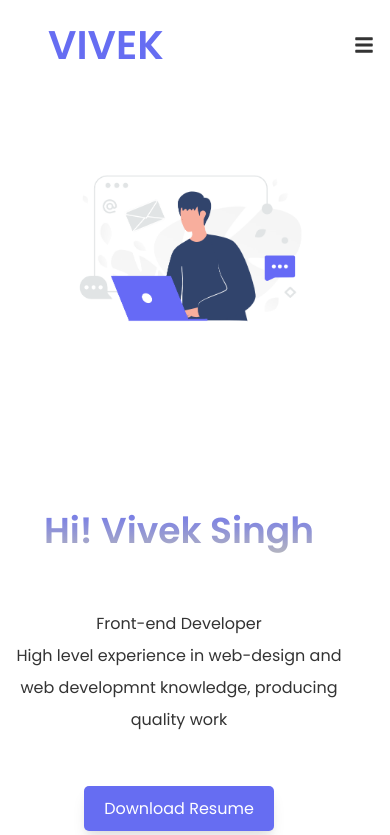
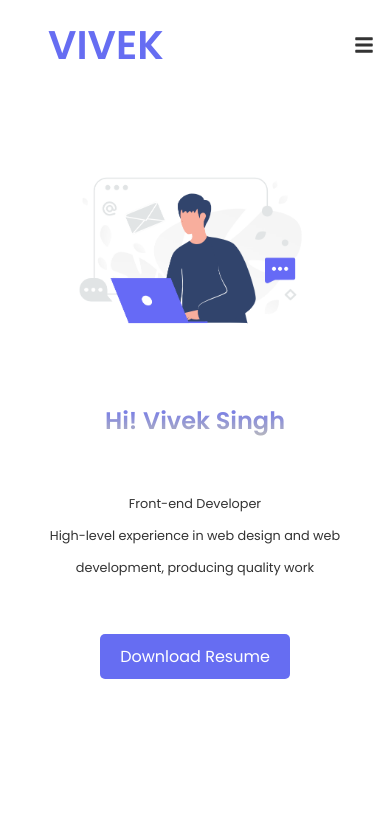
Before and after one commit to vivekrajput-93/Portfolio, a React (Create React App) app: page / in a window 390 px wide. Shown: the top 835 px of the page. Built offline with nearby package versions, Linux system fonts and the light colour scheme.

Commit message:
Portfolio

```diff
--- a/src/App.js
+++ b/src/App.js
@@ -17,9 +17,9 @@ function App() {
     <Home />
     <About />
     <Skills />
-    <Service />
+    {/* <Service />
     <Work />
-    <Contact />
+    <Contact /> */}
 
     </div>
   );
--- a/src/pages/About/About.css
+++ b/src/pages/About/About.css
@@ -1,10 +1,19 @@
 /* Default styles for larger screens */
+
+.about {
+    width: 100%;
+    height: 90vh;
+    min-height: 100%;
+}
+
 .about-container {
     display: grid;
     grid-template-columns: repeat(2, 1fr);
     column-gap: 4rem;
     align-items: center;
 }
+
+
 
 .grid-img {
     width: 100%;
@@ -99,6 +108,10 @@ h1 {
 
     }
 
+    .about {
+        margin-top: 5rem;
+    }
+
 
 
 }
--- a/src/pages/About/About.jsx
+++ b/src/pages/About/About.jsx
@@ -6,7 +6,7 @@ import Info from './Info';
 
 const About = () => {
   return (
-    <section id='about'>
+    <section id='about' className='about'>
 
         <h1 className='about__me'>About me</h1>
         <h1 className='subtitle'>My Introduction</h1>
--- a/src/pages/Home/Home.css
+++ b/src/pages/Home/Home.css
@@ -1,11 +1,12 @@
-
+/* Home.css */
 .contain {
   display: flex;
   align-items: center;
-    gap: 100px;
-    /* height: 90vh; */
+  justify-content: space-around;
   overflow: hidden;
-
+  height: 90vh;
+  min-height: auto;
+  position: relative;
 }
 
 .item {
@@ -13,61 +14,51 @@
   display: flex;
   flex-direction: column;
   gap: 50px;
-
 }
 
 
-  .one {
-    padding-left: 4rem;
-
-  }
 
 .img {
-    width: 100%;
-    height: 700px;
+  max-height: 100%;
   object-fit: contain;
   animation: move 2s infinite ease alternate;
-
 }
 
 @keyframes move {
   from {
     transform: translateY(-10px);
   }
-
   to {
     transform: translateY(10px) scale(1.02);
   }
 }
 
-
 .title {
-    font-size: 72px;
-    background: linear-gradient(to bottom, #666DF2, #bbb);
+  font-size: 4rem;
+  background: linear-gradient(to bottom, #666df2, #bbb);
   -webkit-background-clip: text;
-    -webkit-text-fill-color:  transparent;
+  -webkit-text-fill-color: transparent;
+  margin-left: 0;
 }
-
 
 .item .desc {
   font-size: 20px;
   font-weight: 300;
   line-height: 2rem;
-    margin-left: 5rem;
   color: #333;
+  margin-left: 10rem;
 }
 
 .button {
   padding: 20px;
   cursor: pointer;
-    background-color: #666DF2;
+  background-color: #666df2;
   color: white;
   width: max-content;
   border: none;
   border-radius: 5px;
   font-size: 1.2rem;
-    margin-left: 5rem;
-    box-shadow: rgba(0, 0, 0, 0.1) 0px 10px 15px -3px, rgba(0, 0, 0, 0.05) 0px 4px 6px -2px;
+  margin-left: 10rem;
 }
 
 .button:hover {
@@ -82,9 +73,6 @@
   margin-left: 1rem;
 }
 
-
-
-
 /* Add media query for screens smaller than 768px (adjust as needed) */
 @media (max-width: 968px) {
   .contain {
@@ -98,53 +86,58 @@
     padding: 2rem;
   }
 
+  .item .desc {
+    margin-left: 0;
+  }
+
   .img {
-      height: auto;
+    max-height: auto;
     max-width: 100%;
     object-fit: contain;
   }
 
   .title {
-      font-size: 48px;
+    font-size: 1.5rem;
+    width: 100%;
   }
 
   .button {
+    padding: 10px 20px;
+    font-size: 1rem;
     display: block;
     margin: auto;
+
   }
 }
 
-
 /* Add media query for screens smaller than 480px (phone screens) */
-@media (max-width: 480px) {
+@media (max-width: 576px) {
   .contain {
     flex-direction: column-reverse;
   }
 
-  .item.one {
-    padding-left: 0; /* Remove left padding for smaller screens */
-  }
+
 
   .img {
-    height: auto; /* Adjust image height for smaller screens */
-    max-width: 100%; /* Make sure the image doesn't overflow its container */
+    max-height: auto;
+    max-width: 100%;
+    object-fit: contain;
     width: 100%;
   }
 
   .title {
-    font-size: 36px; /* Reduce font size for phone screens */
+    font-size: 1.5rem;
   }
 
   .item .desc {
-    font-size: 16px; /* Reduce font size for phone screens */
-    margin-left: 0; /* Remove left margin for smaller screens */
+    font-size: .8rem;
+
   }
 
   .button {
-    padding: 10px 20px; /* Adjust button padding for smaller screens */
-    font-size: 1rem; /* Reduce font size for phone screens */
-    margin-left: 0; /* Remove left margin for smaller screens */
-    display: block;
-    margin: auto;
+    padding: 10px 20px;
+    font-size: 1rem;
+    margin-bottom: 2rem;
+    margin-top: 0rem;
   }
 }
--- a/src/pages/Home/Home.jsx
+++ b/src/pages/Home/Home.jsx
@@ -1,23 +1,22 @@
+import React from "react";
 import Hero from "../../assets/27.png";
 import "./Home.css";
 import DownloadButton from "../../components/DownloadButton";
-import hand from "../../assets/waving-hand-sign.svg" ;
+import hand from "../../assets/waving-hand-sign.svg";
 
 export default function Home() {
   return (
     <div id="home" className="contain">
       <div className="item one">
-        <h1 className="title">Hi! Vivek Singh
-        </h1>
+        <h1 className="title">Hi! Vivek Singh</h1>
         <p className="desc">
-          Front-end Developer
-          <br />
-          High level experience in web-design and web developmnt knowledge, producing quality work
+          Front-end Developer <br />
+          High-level experience in web design and web development, producing quality work
         </p>
         <DownloadButton />
       </div>
       <div className="item two">
-        <img src={Hero} alt="hero" className="img" />
+        <img src={Hero} alt="Hero" className="img" />
       </div>
     </div>
   );
--- a/src/pages/skills/Skills.css
+++ b/src/pages/skills/Skills.css
@@ -1,3 +1,6 @@
+
+
+
 .skills-container {
     display: grid;
     grid-template-columns: repeat(2, 350px);
@@ -65,7 +68,7 @@
 
     .skills {
         position: relative;
-        top: 6rem;
+        top: 8rem;
     }
 
     .box-one {
@@ -75,7 +78,7 @@
   }
 
   /* For small screens (smartphones) */
-  @media screen and (max-width: 576px) {
+  @media screen and (max-width: 480px) {
     .skills-container {
       grid-template-columns: repeat(1, 100%);
       gap: 10px;
@@ -84,11 +87,13 @@
 
     .skills-content {
       padding: 1rem;
+      margin-top: 2rem;
     }
 
     .skills {
         position: relative;
-        top: 6rem;
+        top: 28rem;
+
     }
 
     .box-one {
--- a/src/pages/skills/Skills.jsx
+++ b/src/pages/skills/Skills.jsx
@@ -11,7 +11,6 @@ const Skills = () => {
 
       <div className="skills-container">
         <Frontend />
-
         <Backend />
       </div>
     </section>
```
Lines whose indentation alone changed are shown as unchanged.
